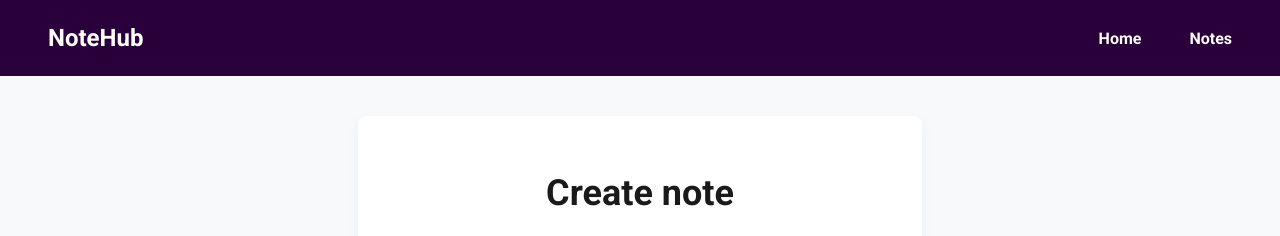
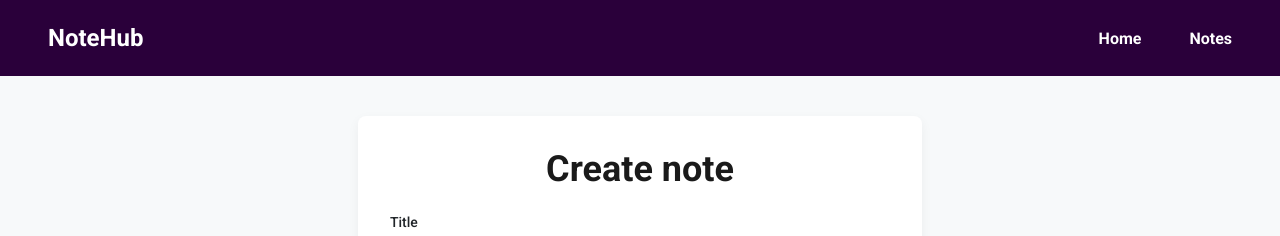
Before and after one commit to olyapoliukhovych/08-zustand, a Next.js app: page /notes/action/create in a window 1280 px wide. Shown: the top 236 px of the page. Built offline with nearby package versions, Linux system fonts and the light colour scheme; no server answers.

Commit message:
fix heading

```diff
--- a/app/notes/action/create/CreateNote.module.css
+++ b/app/notes/action/create/CreateNote.module.css
@@ -17,6 +17,7 @@
 }
 
 .title {
+  margin-top: 0;
   font-size: 36px;
   font-weight: 700;
   color: #1a1a1a;
```
